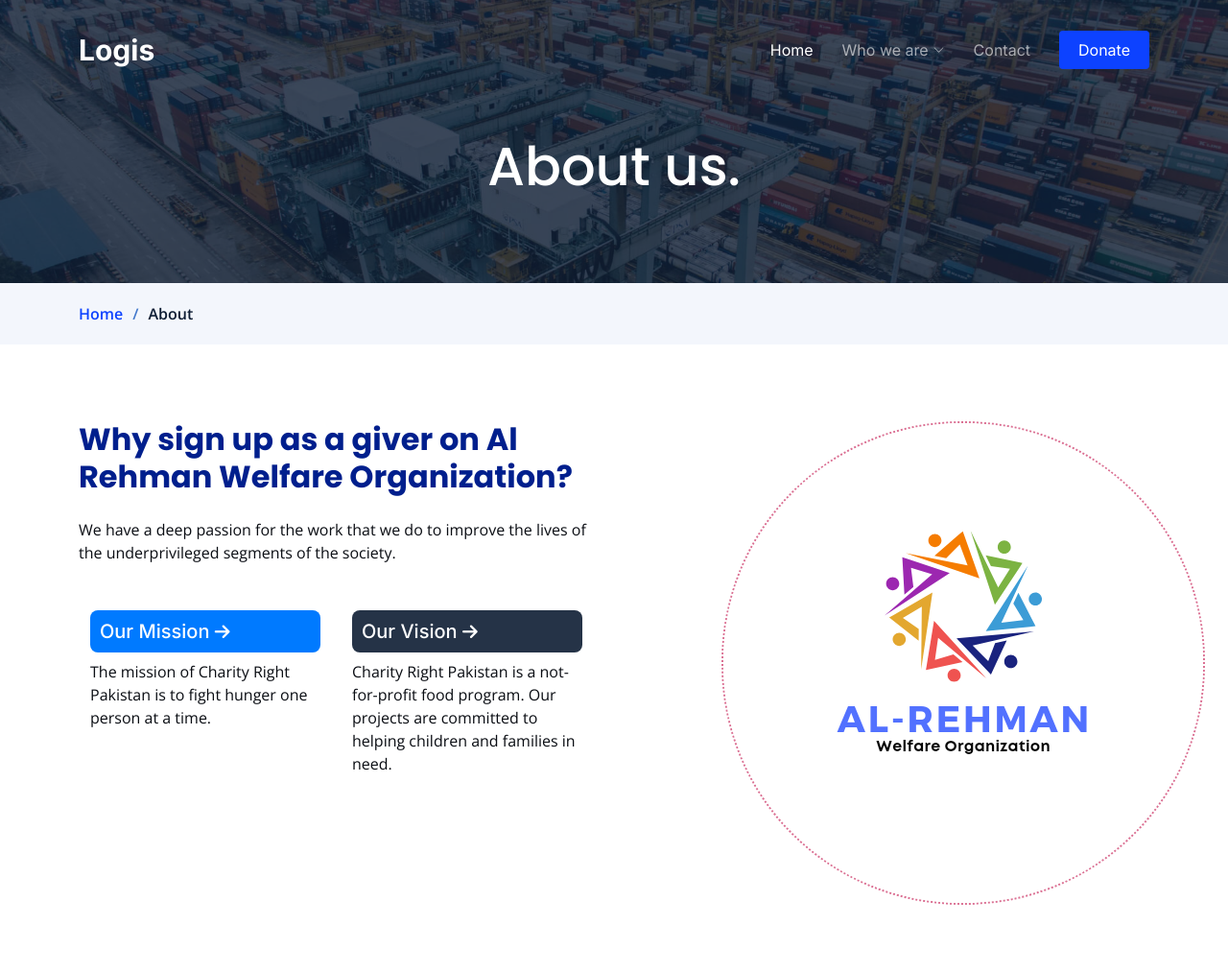
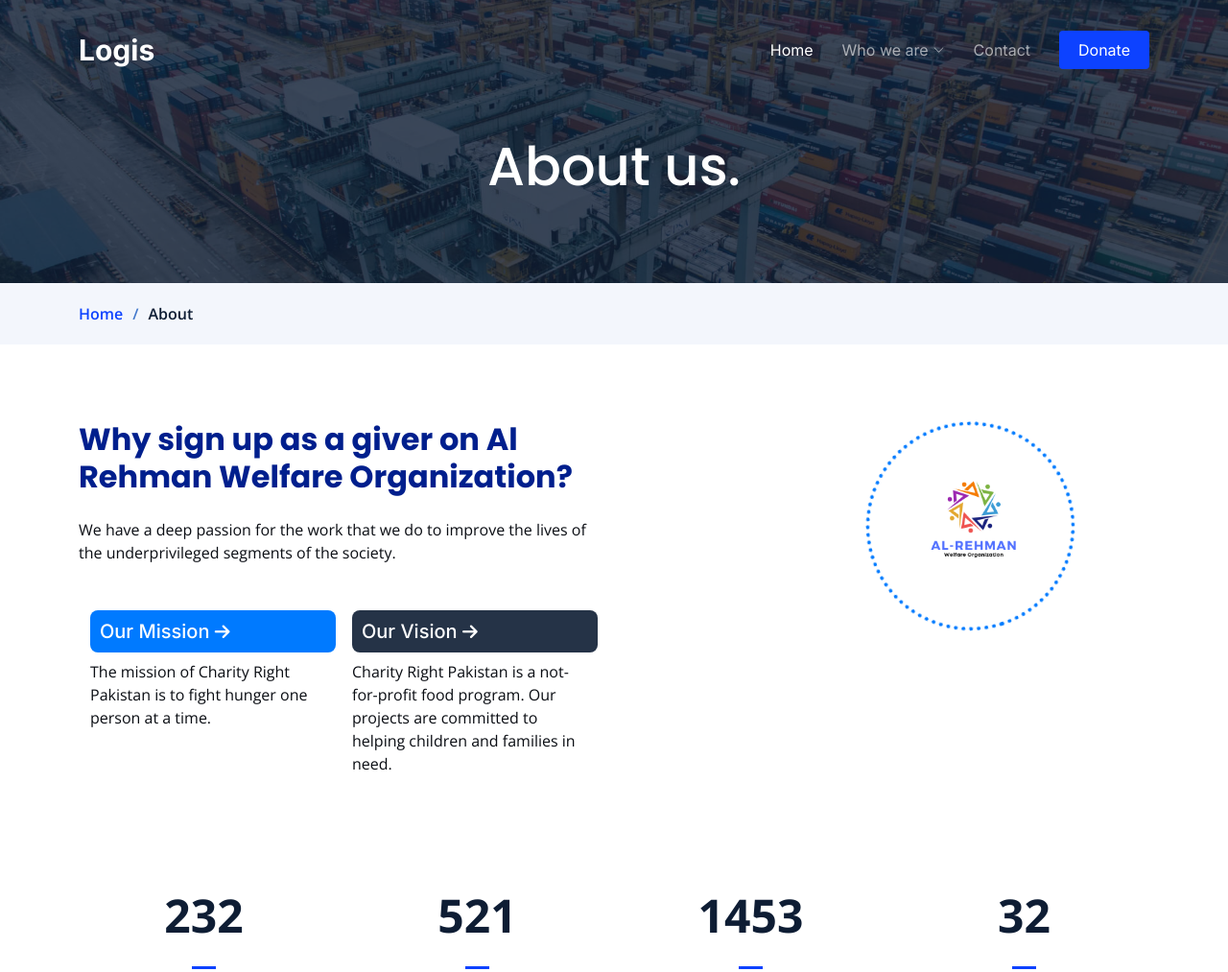
Before and after one commit to Laraib24/charityright, a plain HTML site: page about.html in a window 1280 px wide. Shown: the top 1013 px of the page at 96% size. Drawn offline with nearby package versions, Linux system fonts and the light colour scheme.

Commit message:
about page mission/vision

```diff
--- a/about.html
+++ b/about.html
@@ -100,7 +100,9 @@
 
         <div class="row gy-4">
           <div class="col-lg-6 ml-5 position-relative align-self-start order-lg-last order-first">
-            <img src="assets/img/ARWQlogo.png" style="margin-left: 100px; border: 2px dotted palevioletred; border-radius: 250px;" class="img-fluid" alt="">
+            <div class="about-mission-img-container">
+            <img src="assets/img/ARWQlogo.png" class="img-fluid" alt="">
+            </div>
           </div>
           <div class="col-lg-6 content order-last  order-lg-first">
             <h3>Why sign up as a giver on
--- a/assets/css/main.css
+++ b/assets/css/main.css
@@ -663,7 +663,7 @@ section {
   background-color: #007aff;
   color: #fff;
   border-radius: 8px;
-  width: 15rem
+  width: 16rem
 }
 .mission-about a , .mission-about2 a {
   color: #fff;
@@ -672,8 +672,48 @@ section {
   background-color: rgba(14, 29, 52, 0.9);
   color: #fff;
   border-radius: 8px;
-  width: 15rem;
+  width: 16rem;
   padding: 10px;
+}
+.about-mission-img-container {
+  margin-left: 100px;
+  border-radius: 10rem;
+  position: relative;
+  width: fit-content;
+  margin: 0 auto;
+}
+
+.about-mission-img-container img {
+  width: 40%;
+  border-radius: 260px;
+  border: 4px dotted transparent;
+  padding: 20px;
+  position: relative;
+  left: 90px;
+  display: block;
+  margin: 0 auto;
+}
+
+.about-mission-img-container::before {
+  content: '';
+  position: absolute;
+  top: 0;
+  left: 250px;
+  width: 40%;
+  height: 100%;
+  border-radius: 250px;
+  border: 4px dotted #007aff;
+  animation: borderCircle 14s infinite alternate linear;
+}
+
+@keyframes borderCircle {
+  0% {
+    transform: rotate(0deg);
+  }
+
+  100% {
+    transform: rotate(360deg);
+  }
 }
 
 .about .content ul h5 {
```
